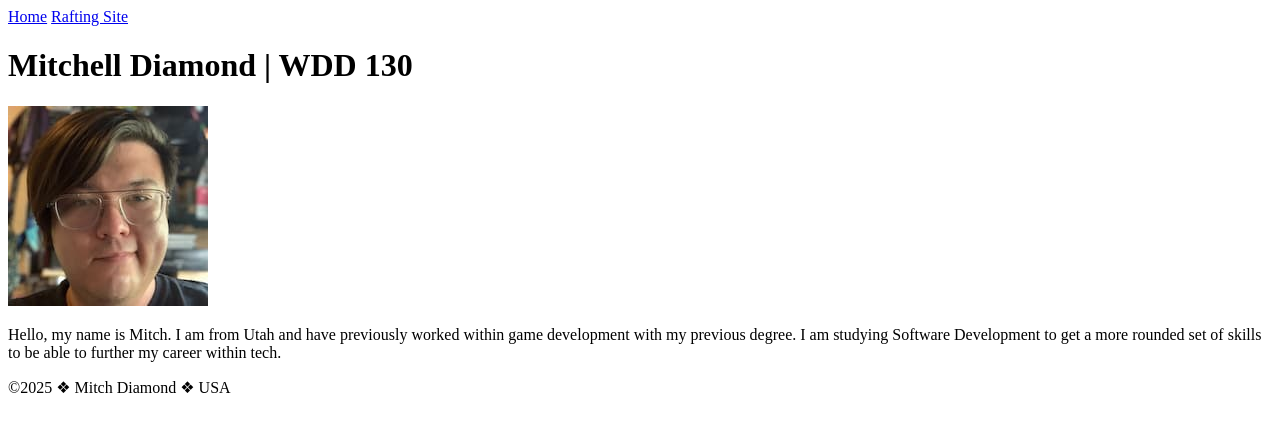
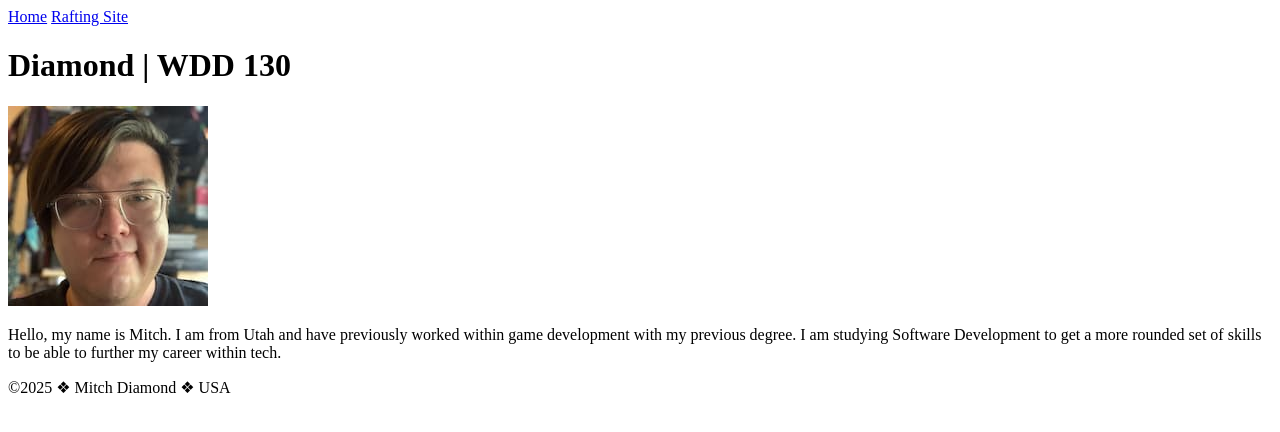
Before and after one commit to mitchdiamond/wdd130, a plain HTML site: page index.html in a window 1280 px wide. Drawn offline with Linux system fonts and the light colour scheme.

Commit message:
Update index.html
Testing change.

```diff
--- a/index.html
+++ b/index.html
@@ -15,7 +15,7 @@
         </nav>
     </header>
     <main>
-        <h1> Mitchell Diamond | WDD 130 </h1>
+        <h1>Diamond | WDD 130 </h1>
         <img src="images/profile.jpg" alt="Picture of Mitch Diamond" width="200">
         <p> Hello, my name is Mitch. I am from Utah and have previously worked within game development with my previous
             degree. I am studying Software Development to get a more rounded set of skills to be able to further my
```
